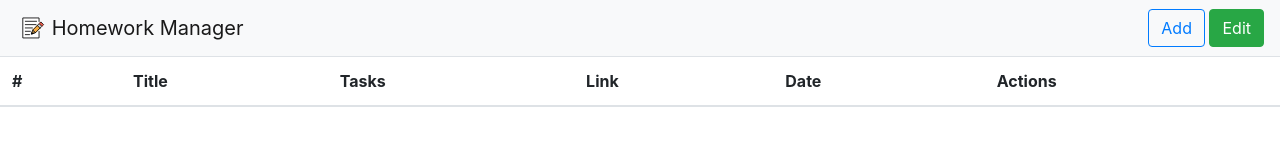
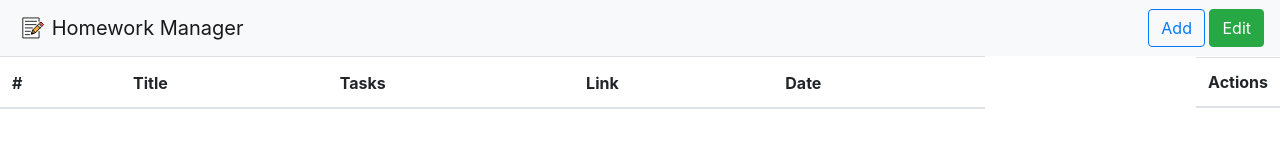
Before and after one commit to SophiaH67/homework, a website: page www/html/edit.html in a window 1280 px wide. Drawn offline with nearby package versions, Linux system fonts and the light colour scheme; files that its build step writes are made by us from their sources; no server answers; files whose address does not match are found by name.

Commit message:
Moved action column to the right

```diff
--- a/www/html/edit.html
+++ b/www/html/edit.html
@@ -35,7 +35,7 @@
                 <th scope="col">Tasks</th>
                 <th scope="col">Link</th>
                 <th scope="col">Date</th>
-                <th scope="col">Actions</th>
+                <th class="float-right" scope="col">Actions</th>
 
             </tr>
         </thead>
```
